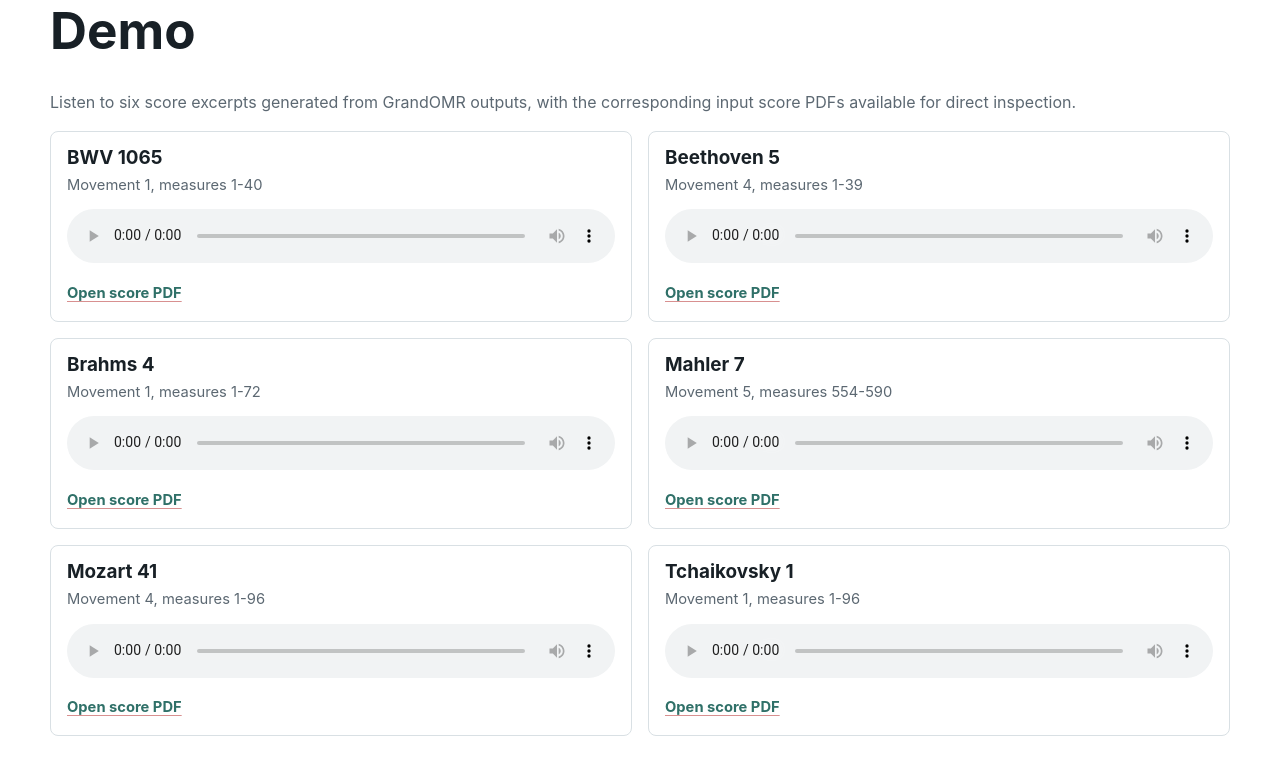
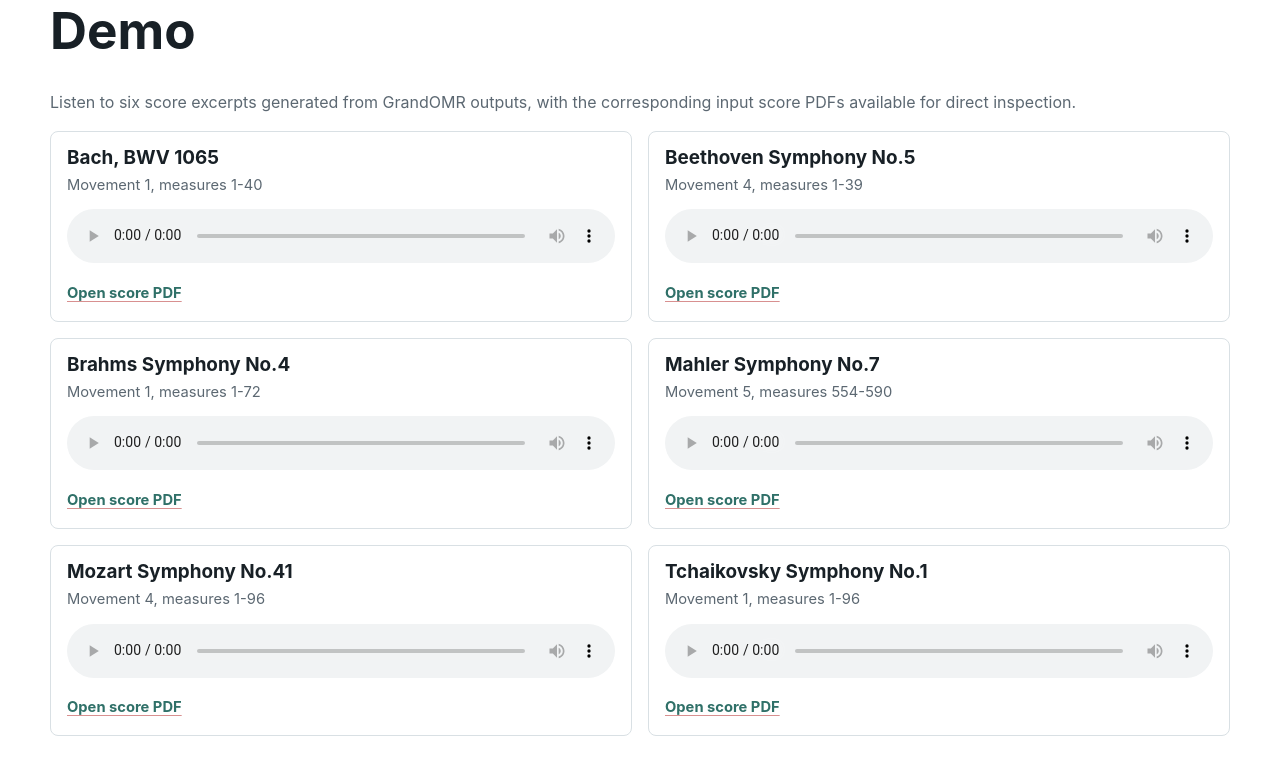
Before and after one commit to 2omegaXv/GrandOMR, a plain HTML site: page docs/index.html in a window 1280 px wide. Shown: the part 1426-2183 px from the top of the page. Drawn offline with Linux system fonts and the light colour scheme.

Commit message:
Update index.html
rephrase musics

```diff
--- a/docs/index.html
+++ b/docs/index.html
@@ -504,37 +504,37 @@
           </p>
           <div class="audio-grid" aria-label="GrandOMR audio demos">
             <article class="audio-demo">
-              <h3>BWV 1065</h3>
+              <h3>Bach, BWV 1065</h3>
               <p>Movement 1, measures 1-40</p>
               <audio controls preload="metadata" src="assets/audio/BWV1065_1_1-40.mp3"></audio>
               <a class="score-link" href="assets/final/BWV1065_1_1-40.pdf">Open score PDF</a>
             </article>
             <article class="audio-demo">
-              <h3>Beethoven 5</h3>
+              <h3>Beethoven Symphony No.5</h3>
               <p>Movement 4, measures 1-39</p>
               <audio controls preload="metadata" src="assets/audio/Beethoven5_4_1-39.mp3"></audio>
               <a class="score-link" href="assets/final/Beethoven5_4_1-39.pdf">Open score PDF</a>
             </article>
             <article class="audio-demo">
-              <h3>Brahms 4</h3>
+              <h3>Brahms Symphony No.4</h3>
               <p>Movement 1, measures 1-72</p>
               <audio controls preload="metadata" src="assets/audio/Brahms4_1_1-72.mp3"></audio>
               <a class="score-link" href="assets/final/Brahms4_1_1-72.pdf">Open score PDF</a>
             </article>
             <article class="audio-demo">
-              <h3>Mahler 7</h3>
+              <h3>Mahler Symphony No.7</h3>
               <p>Movement 5, measures 554-590</p>
               <audio controls preload="metadata" src="assets/audio/Mahler7_5_554-590.mp3"></audio>
               <a class="score-link" href="assets/final/Mahler7_5_554-590.pdf">Open score PDF</a>
             </article>
             <article class="audio-demo">
-              <h3>Mozart 41</h3>
+              <h3>Mozart Symphony No.41</h3>
               <p>Movement 4, measures 1-96</p>
               <audio controls preload="metadata" src="assets/audio/Mozart41_4_1-96.mp3"></audio>
               <a class="score-link" href="assets/final/Mozart41_4_1-96.pdf">Open score PDF</a>
             </article>
             <article class="audio-demo">
-              <h3>Tchaikovsky 1</h3>
+              <h3>Tchaikovsky Symphony No.1</h3>
               <p>Movement 1, measures 1-96</p>
               <audio controls preload="metadata" src="assets/audio/Tchai1_1_1-96.mp3"></audio>
               <a class="score-link" href="assets/final/Tchai1_1_1-96.pdf">Open score PDF</a>
```
